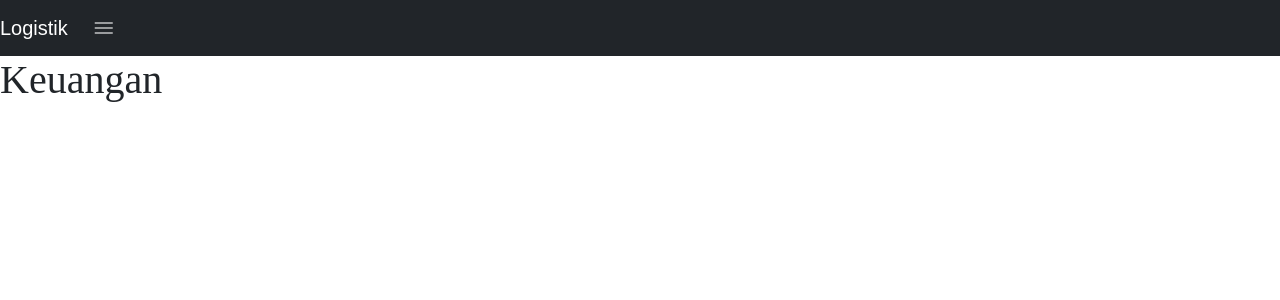
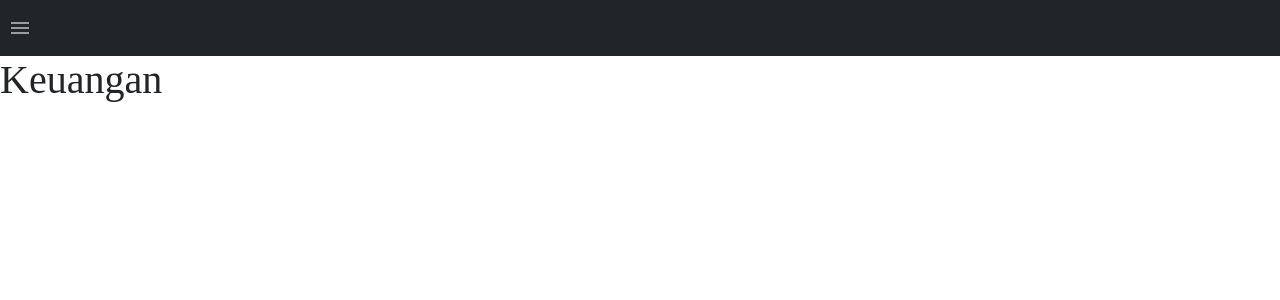
Before and after one commit to yodialfa/django-cahaya-logistik, a Django app: page / in a window 1280 px wide. Shown: the top 300 px of the page. Run offline with Django 4.2, Linux system fonts and the light colour scheme; some libraries are stand-ins or nearby versions; some web fonts are replaced.

Commit message:
Update sidebar

```diff
--- a/templates/header.html
+++ b/templates/header.html
@@ -1,13 +1,10 @@
 <nav class="navbar navbar-expand-lg navbar-dark bg-dark">
-    <a class="navbar-brand" href="#">Logistik</a>
-        <!-- sidebar collapse button ## mobile view -->
       <ul class="navbar-nav  d-flex align-items-center ">
-        <li class="nav-item active mobile-view">
+        <!-- <li class="nav-item active mobile-view"> -->
           <a class="nav-link d-flex align-items-center" href="#menu-toggle"  id="menu-toggle">
               <i class="material-icons">menu</i>
-              <!-- <span class="sr-only">(current)</span></a> -->
-        </li>
-        </ul>
+        <!-- </li> -->
+      </ul>
         <!-- end sidebar collapse button ## mobile view -->
     </div>
 </nav>
--- a/templates/sidebar.html
+++ b/templates/sidebar.html
@@ -2,14 +2,11 @@
     <ul class="sidebar-nav">
         <li class="sidebar-brand">
             <a class="d-flex align-items-center" >
-                Cahaya
+                Cahaya Nusantara
             </a>
         </li>
         <li>
             <a href="#">CS Input</a>
-        </li>
-        <li>
-            <a href="#">Cek Resi</a>
         </li>
         <li>
             <a href="#">Cek Resi</a>
```
